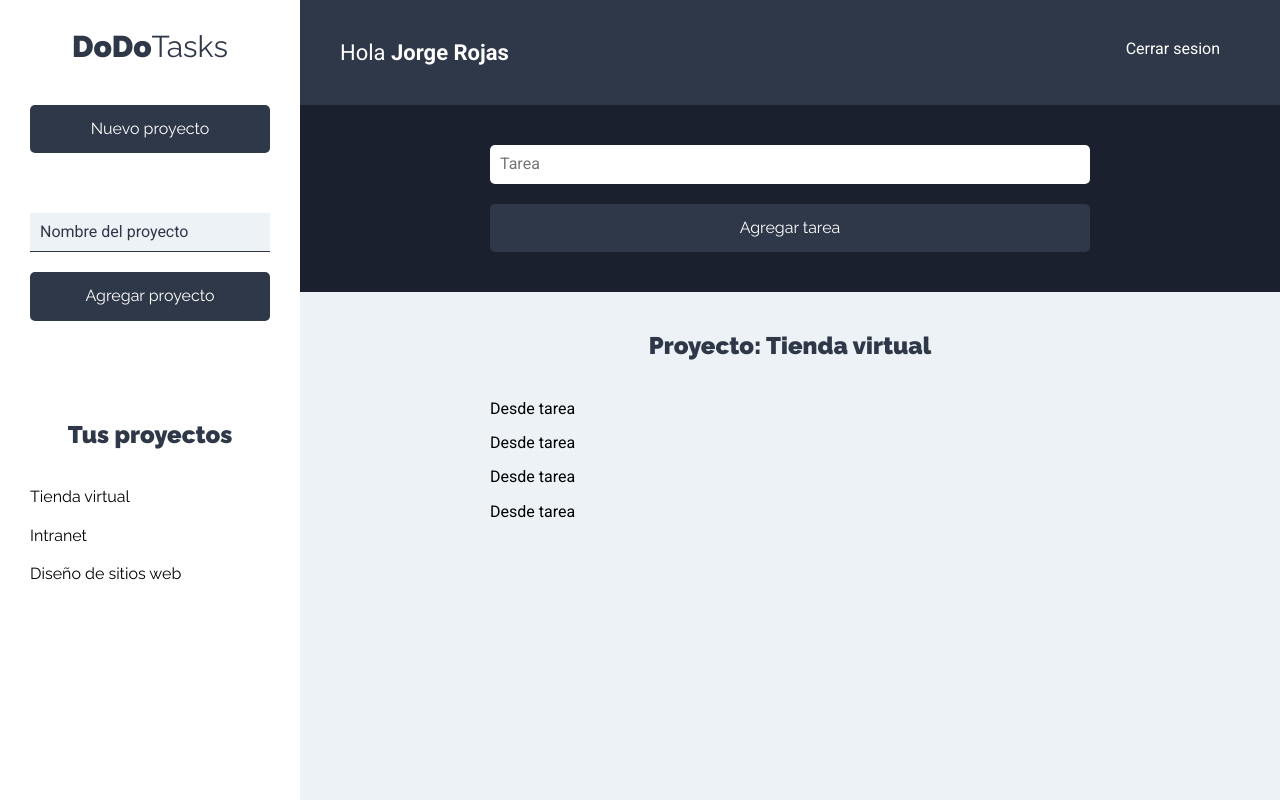
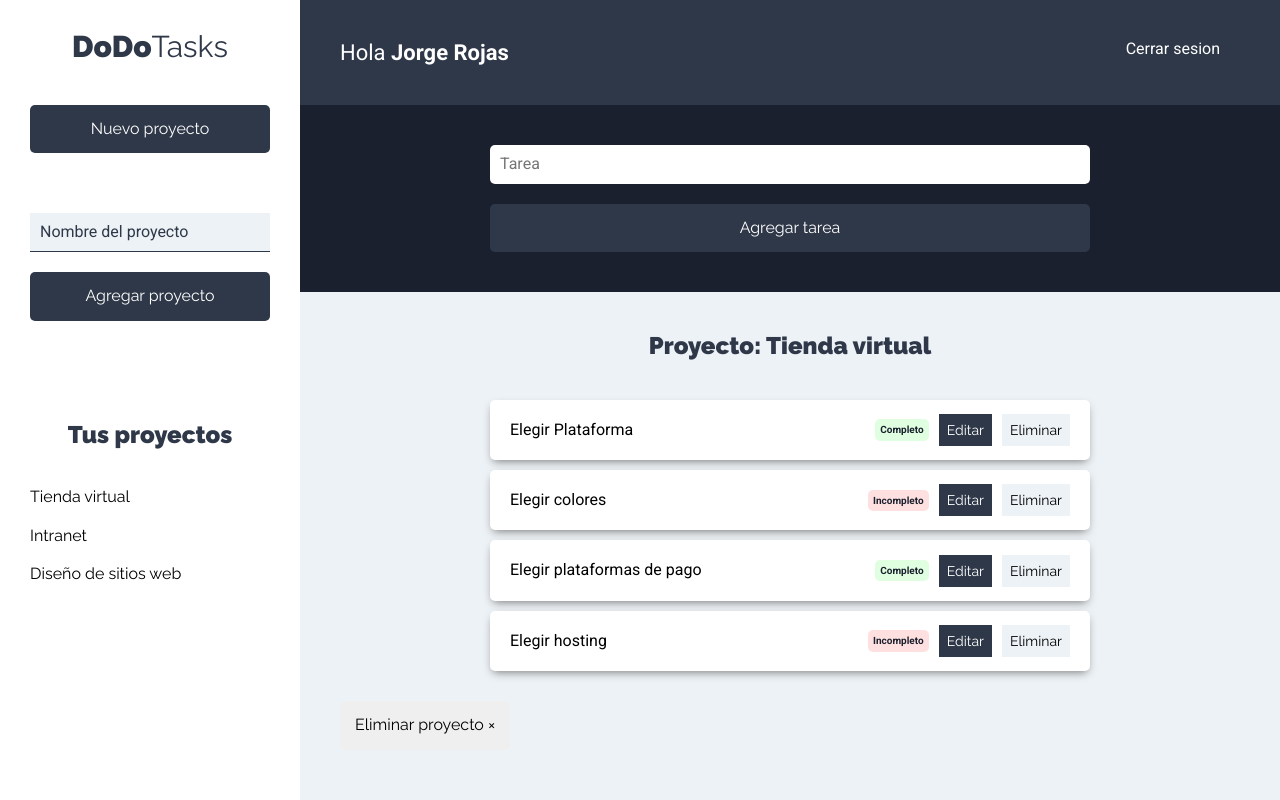
Before and after one commit to JorgeRod2594/react-mern, a React (Create React App) app in the folder cliente/: page /proyectos in a window 1280 px wide. Built offline with nearby package versions, Linux system fonts and the light colour scheme.

Commit message:
Creacion de la interfaz de Tareas y cierre de la fase de diseño

```diff
--- a/cliente/src/components/tareas/ListadoTareas.jsx
+++ b/cliente/src/components/tareas/ListadoTareas.jsx
@@ -29,9 +29,14 @@
                             <Tarea
                                 tarea={tarea}
                             /> //como prop hacia el componente.
-                        ))
+                    ))
                 }
             </ul>
+
+            <button
+                type="button"
+                className="btn btn-eliminar"
+            >Eliminar proyecto &times;</button>
         </Fragment>
      );
 }
--- a/cliente/src/components/tareas/Tarea.jsx
+++ b/cliente/src/components/tareas/Tarea.jsx
@@ -1,8 +1,38 @@
 import React from 'react'
 //Este componente se muestra en ListadoTareas
-const Tarea = () => {
+const Tarea = ({tarea}) => {
     return (
-        <p>Desde tarea</p>
+        <li className="tarea sombra">
+            <p>{tarea.nombre}</p>
+
+            <div className="estado">
+                {tarea.estado
+                    ?(
+                        <button
+                            type="button"
+                            className="completo"
+                        >Completo</button>
+                    )
+                    :(
+                        <button
+                            type="button"
+                            className="incompleto"
+                        >Incompleto</button>
+                    )
+                }
+            </div>
+
+            <div className="acciones">
+                <button
+                    type="button"
+                    className="btn btn-primario"
+                >Editar</button>
+                <button
+                    type="button"
+                    className="btn btn-secundario"
+                >Eliminar</button>
+            </div>
+        </li>
      );
 }
 
```
